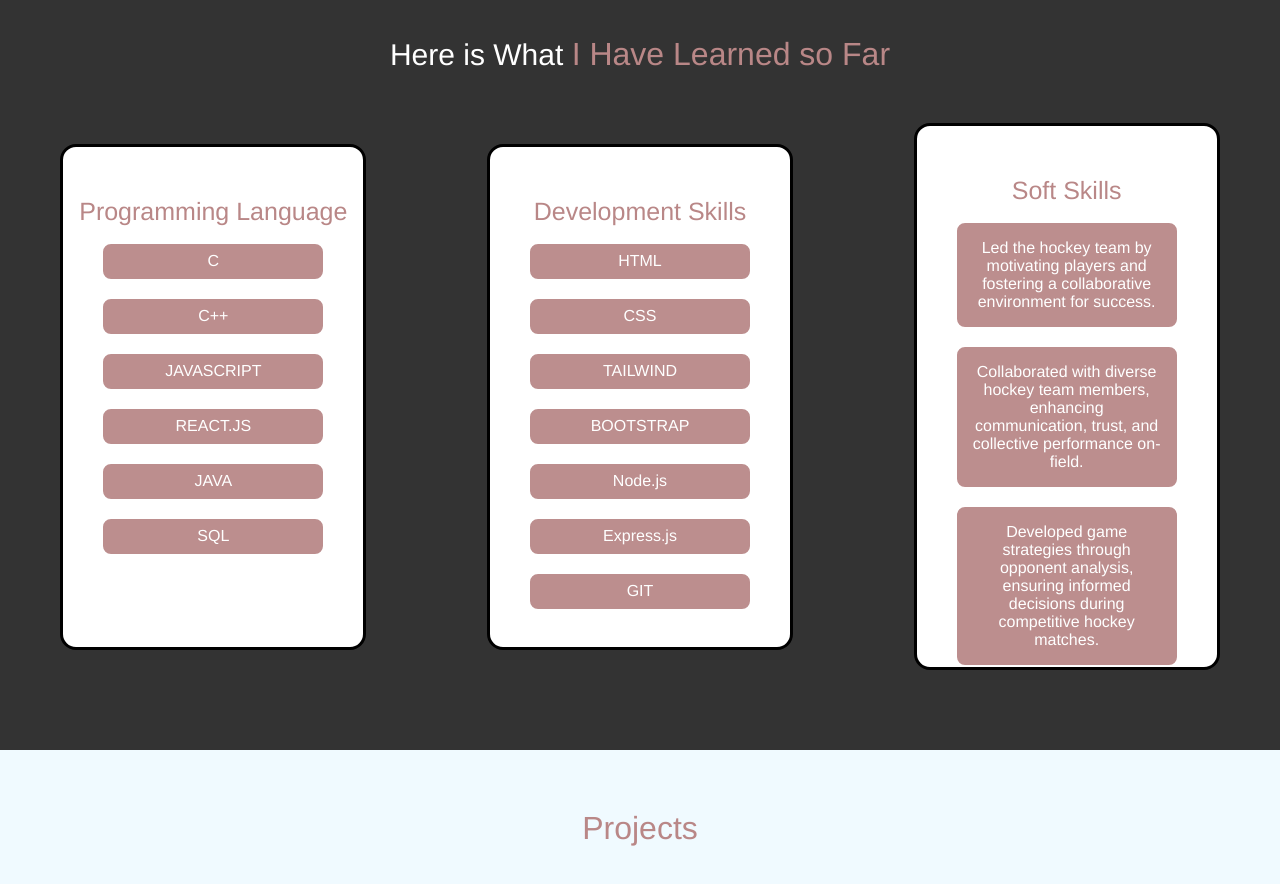
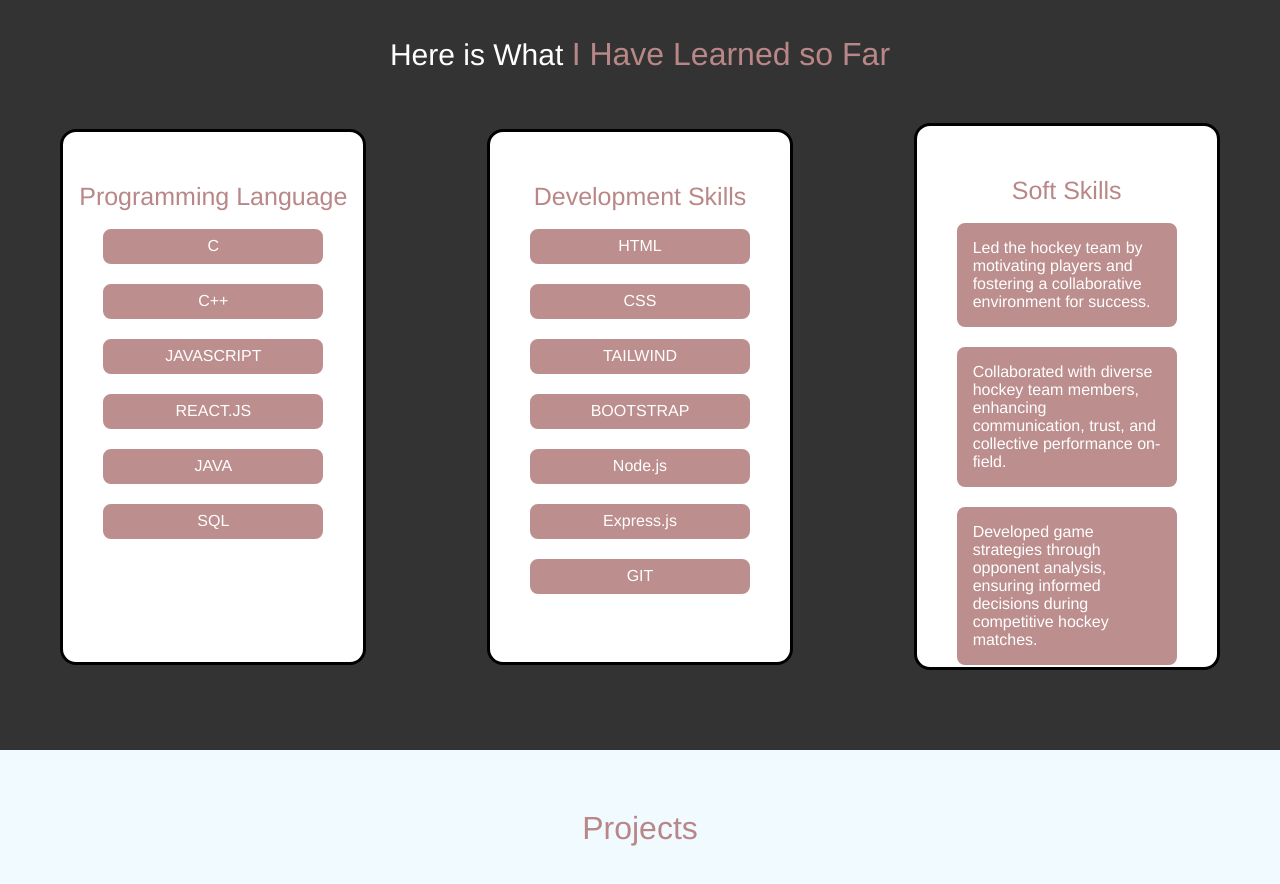
Before and after one commit to shivampatwa01/Portfolio, a plain HTML site: page index.html in a window 1280 px wide. Shown: the part 1520-2404 px from the top of the page. Drawn offline with nearby package versions, Linux system fonts and the light colour scheme.

Commit message:
Update style.css

```diff
--- a/style.css
+++ b/style.css
@@ -188,7 +188,7 @@ nav ul li{
     border: solid black;
     border-radius: 1rem;
     background-color: white;
-    min-height: 500px;
+    min-height: 530px;
     width: 300px;
 }
 .skill-box-head{
@@ -212,7 +212,7 @@ nav ul li{
 
 }
 .skill-detail p{
-    text-align: center;
+    text-align: left;
     margin-top: 1rem;
     margin-left: 1rem;
     margin-right: 1rem;
```
